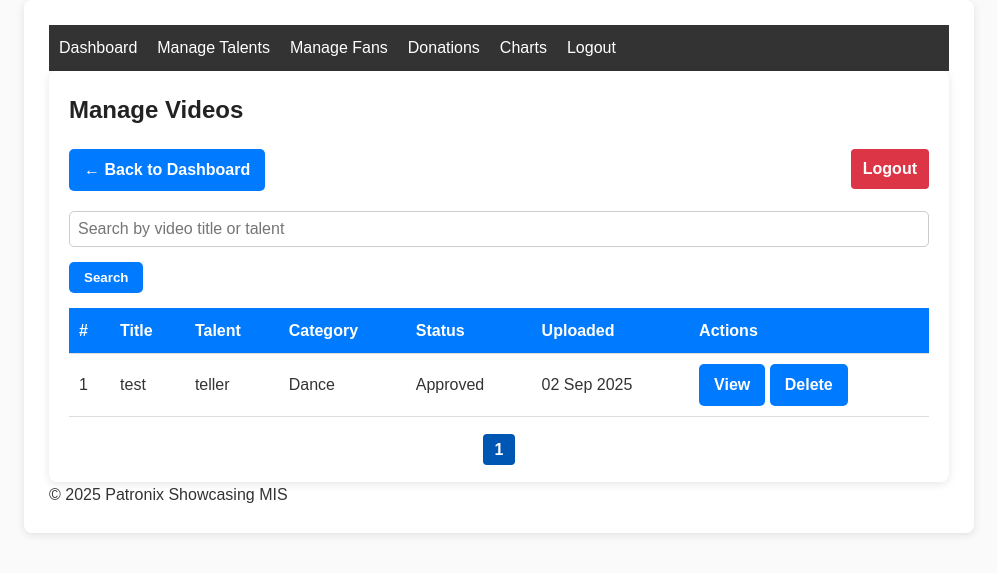
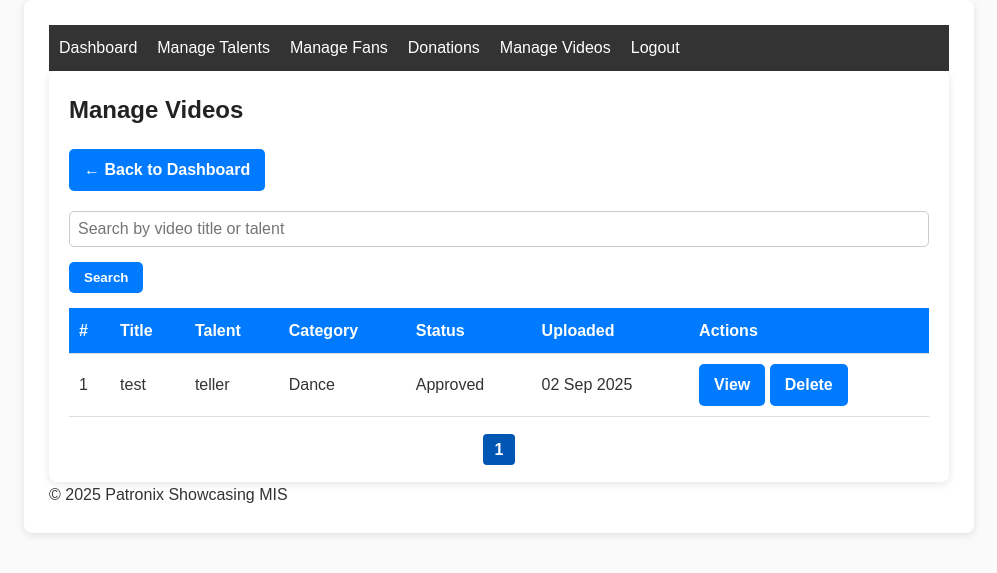
Before and after one commit to AlexMarinda/patronix_showcasing_mis, a PHP site: page /admin/manage_videos.php in a window 1280 px wide. Shown: the top 573 px of the page, without its empty margins (141-1138 px from the left). Run offline with PHP 8.4, Linux system fonts and the light colour scheme; a user stored in the database is signed in; data comes from the database, SQL or seed files in the repository.

Commit message:
some push

```diff
--- a/admin/admin_dashboard.php
+++ b/admin/admin_dashboard.php
@@ -112,7 +112,7 @@ if ($chartQuery) {
 <body>
     <div class="admin-container">
          <?php include 'header.php'; ?>
-        <a href="admin_logout.php" class="logout">Logout</a>
+        <!-- <a href="admin_logout.php" class="logout">Logout</a> -->
         <h2>Welcome, <?= htmlspecialchars($_SESSION['admin_username']) ?></h2>
 
         <!-- ✅ Updated stats boxes -->
@@ -122,7 +122,7 @@ if ($chartQuery) {
             <div>Total Fans:<br><span><?= $totalFans ?></span></div>
             <div>Total Videos:<br><span><?= $totalVideos ?></span></div>
         </div>
-
+<!--
         <div class="admin-nav">
             <h3>Admin Management</h3>
             <ul>
@@ -131,7 +131,7 @@ if ($chartQuery) {
                 <li><a href="donation_history.php">View Donations</a></li>
                 <li><a href="fdi_tools.php">FDI API Tools</a></li>
             </ul>
-        </div>
+        </div> -->
 
         <h3>Donation Chart (per Month)</h3>
         <div class="chart-container">
--- a/admin/header.php
+++ b/admin/header.php
@@ -34,7 +34,8 @@
         <a href="manage_talents.php">Manage Talents</a>
         <a href="manage_fans.php">Manage Fans</a>
         <a href="manage_donations.php">Donations</a>
-        <a href="charts.php">Charts</a>
-        <a href="logout.php" onclick="return confirm('Logout now?')">Logout</a>
+        <a href="manage_videos.php">Manage Videos</a>
+         <a href="admin_logout.php" onclick="return confirm('Logout now?')">Logout</a>
+        <!-- <a href="logout.php" onclick="return confirm('Logout now?')">Logout</a> -->
     </div>
     <div class="container">
--- a/admin/manage_donations.php
+++ b/admin/manage_donations.php
@@ -36,6 +36,7 @@ $donations = $conn->query("
 </head>
 <body>
     <div class="admin-container">
+        <?php include 'header.php'; ?>
         <h2>Manage Donations</h2>
         <a href="admin_dashboard.php" class="btn">← Back to Dashboard</a>
 
@@ -47,7 +48,7 @@ $donations = $conn->query("
                         <th>Talent</th>
                         <th>Video</th>
                         <th>Amount (RWF)</th>
-                        <th>FDI Txn ID</th>
+                        <th>payment Txn ID</th>
                         <th>Status</th>
                         <th>Date</th>
                     </tr>
--- a/admin/manage_talents.php
+++ b/admin/manage_talents.php
@@ -50,7 +50,7 @@ $totalPages = ceil($totalRows / $limit);
     <?php include 'header.php'; ?>
     <h2>Manage Talents</h2>
     <a href="admin_dashboard.php" class="btn">← Back to Dashboard</a>
-    <a href="admin_logout.php" class="logout">Logout</a>
+    <!-- <a href="admin_logout.php" class="logout">Logout</a> -->
 
     <form method="GET" action="manage_talents.php" style="margin-top: 20px;">
         <input type="text" name="search" placeholder="Search by name or phone" value="<?php echo htmlspecialchars($search); ?>">
--- a/admin/manage_videos.php
+++ b/admin/manage_videos.php
@@ -54,7 +54,7 @@ $totalPages = ceil($totalRows / $limit);
      <?php include 'header.php'; ?>
     <h2>Manage Videos</h2>
     <a href="admin_dashboard.php" class="btn">← Back to Dashboard</a>
-    <a href="admin_logout.php" class="logout">Logout</a>
+    <!-- <a href="admin_logout.php" class="logout">Logout</a> -->
 
     <form method="GET" action="manage_videos.php" style="margin-top: 20px;">
         <input type="text" name="search" placeholder="Search by video title or talent" value="<?php echo htmlspecialchars($search); ?>">
--- a/config.php
+++ b/config.php
@@ -2,8 +2,8 @@
 // Database configuration
 $host = "localhost";
 $user = "root"; // Default XAMPP username
-$pass = "";     // Default XAMPP password is empty
-// $pass = "teller";     // Default XAMPP password is empty
+// $pass = "";     // Default XAMPP password is empty
+$pass = "teller";     // Default XAMPP password is empty
 $dbname = "patronix_db";
 
 // Create connection
```
Also changed, not shown: admin/view_video.php (+8 -2 lines).
